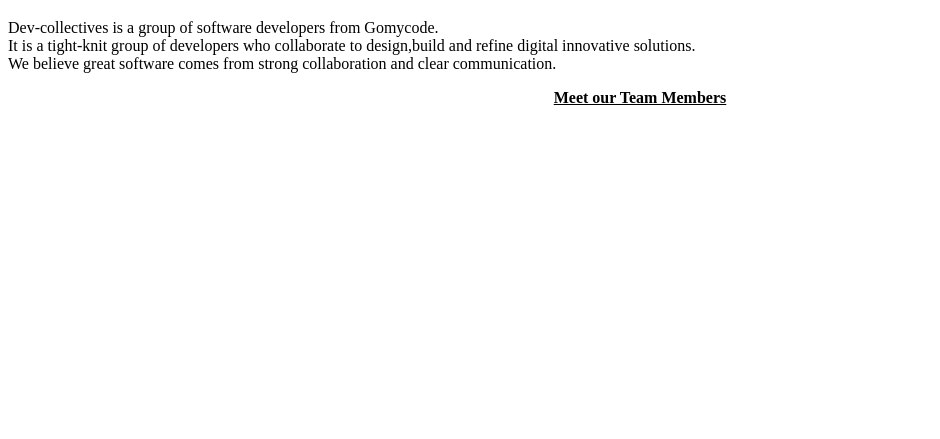
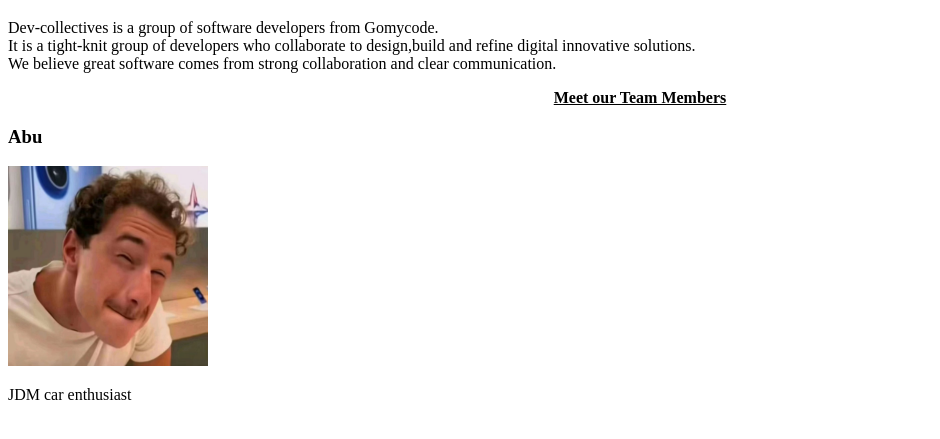
Before and after one commit to Tiffany-seriani/dev-collectives, a plain HTML site: page index.html in a window 1280 px wide. Shown: the part 61-500 px from the top of the page, without its empty margins (0-940 px from the left). Drawn offline with Linux system fonts and the light colour scheme.

Commit message:
add abu name and image to profile card

```diff
--- a/index.html
+++ b/index.html
@@ -15,7 +15,7 @@
 </center>
 <div><!-- This space is reserved for tiffany --></div>
 <div><!-- This space is reserved for kelvin--></div>
-<div><!-- This space is reserved for abu --></div>
+<div><!-- This space is reserved for abu --><div><h3>Abu</h3><img src="images2/bomboclut.jpg" alt="Abu" width="200" height="200"><p>JDM car enthusiast</p><div></div></div>
 <div><!-- This space is reserved for alvan--></div>
 <div><!-- This space is reserved for kelvin --></div>
 
```
Also changed, not shown: images2/bomboclut.jpg (added).
